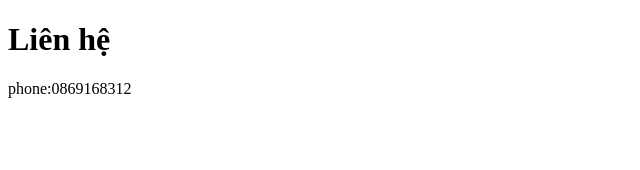
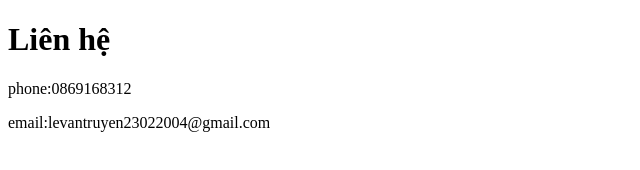
Before and after one commit to levantruyenk22/demo, a plain HTML site: page contact.html in a window 1280 px wide. Shown: the whole page, without its empty margins (0-640 px from the left). Drawn offline with Linux system fonts and the light colour scheme.

Commit message:
update contact

```diff
--- a/contact.html
+++ b/contact.html
@@ -9,5 +9,6 @@
   <body>
     <h1>Liên hệ</h1>
     <p>phone:0869168312</p>
+    <p>email:levantruyen23022004@gmail.com</p>
   </body>
 </html>
```
